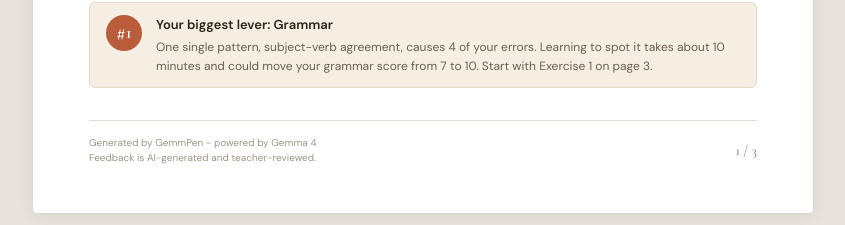
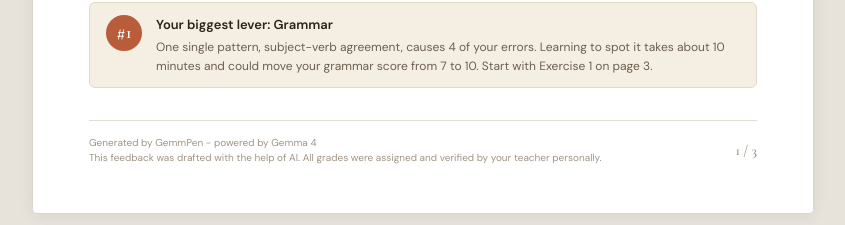
Before and after one commit to SvenjaBorgwardt/GemmPen, a Next.js app in the folder web-app/: page /app/feedback/alex-m in a window 1280 px wide. Shown: the part 1320-1545 px from the top of the page, without its empty margins (217-1062 px from the left). Built offline with nearby package versions, Linux system fonts and the light colour scheme.

Commit message:
Add Apache 2.0 license, update PDF footer text

```diff
--- a/web-app/src/components/pdf-page.tsx
+++ b/web-app/src/components/pdf-page.tsx
@@ -123,7 +123,7 @@ export function PDFPage({
             <>
               Generated by GemmPen - powered by Gemma 4
               <br />
-              Feedback is AI-generated and teacher-reviewed.
+              This feedback was drafted with the help of AI. All grades were assigned and verified by your teacher personally.
             </>
           )}
         </div>
```
Also changed, not shown: 1 other file (tests, documents, lock files or other folders).
